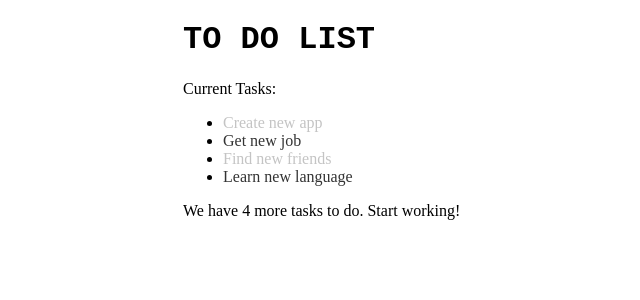
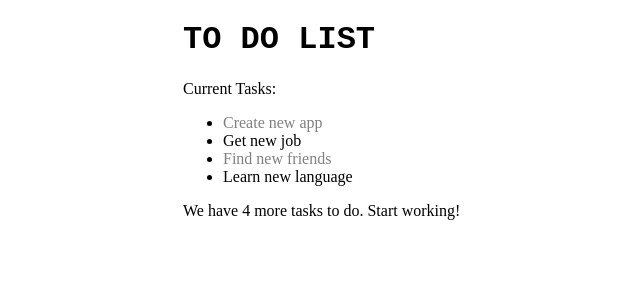
Before and after one commit to karolinaewagorska/ReactProject_karolina, a React (Create React App) app: page / in a window 1280 px wide. Shown: the top 300 px of the page, without its empty margins (307-947 px from the left). Built offline with nearby package versions, Linux system fonts and the light colour scheme.

Commit message:
colors added

```diff
--- a/src/components/Item/Item.module.css
+++ b/src/components/Item/Item.module.css
@@ -1,7 +1,7 @@
 .item {
-  color:#333;
+  color: black;
 }
 
 .done {
-  color: #c4c4c4;
+  color: gray;
 }
```
